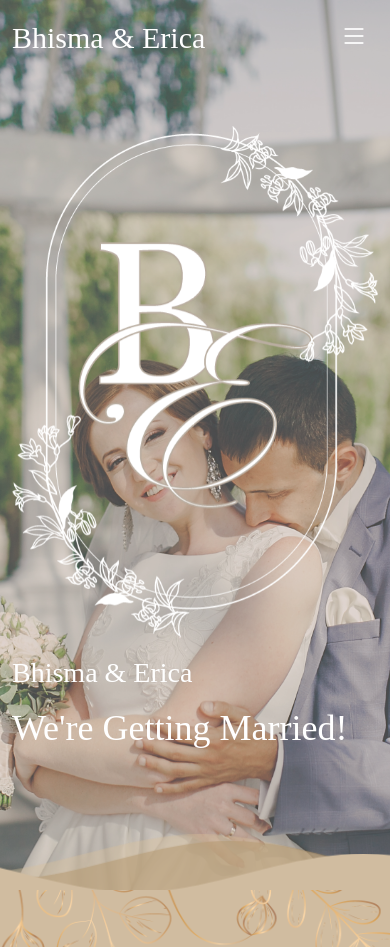
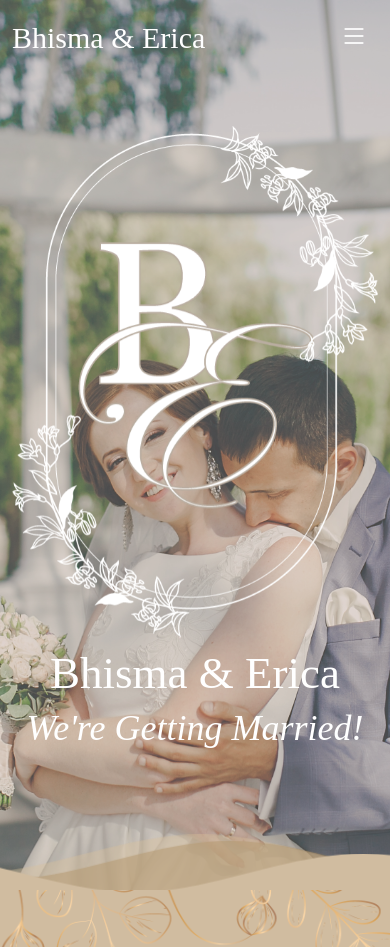
Before and after one commit to bhismaericanuptial/bhismaericanuptial.github.io, a PHP site: page / in a window 390 px wide. Shown: the top 947 px of the page. Run offline with PHP 8.4, Linux system fonts and the light colour scheme; some web fonts are replaced.

Commit message:
Update main.css

```diff
--- a/assets/css/main.css
+++ b/assets/css/main.css
@@ -1828,4 +1828,28 @@ section#accomodation {
     font-size: 50px !important;
     text-shadow: 2px 2px 4px rgba(0, 0, 0, 0.5);
   }
-}
+
+  .col-lg-6.d-flex.flex-column.justify-content-center.aos-init.aos-animate h1 {
+    font-size: 45px;
+    text-align: center;
+  }
+
+  .col-lg-6.d-flex.flex-column.justify-content-center.aos-init.aos-animate p {
+    font-size: 27px;
+    text-align: center;
+  }
+}
+
+#section-title {
+  text-shadow: 2px 2px 4px rgba(0, 0, 0, 0.5);
+}
+
+p {
+  font-family: 'Outfit';
+  font-style: italic;
+}
+
+h3 {
+  font-family: 'Outfit';
+  font-weight: 400 !important;
+}
```
